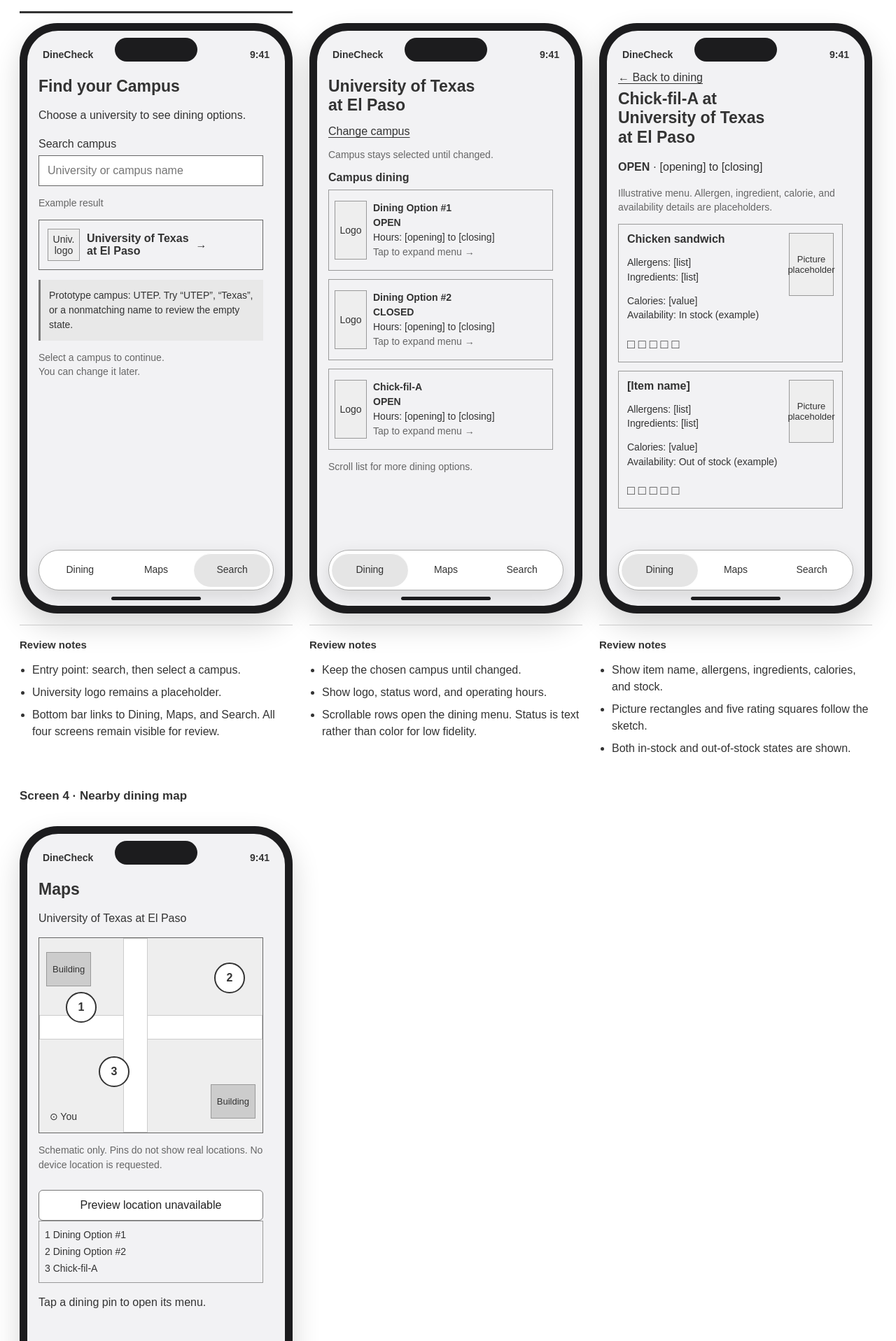
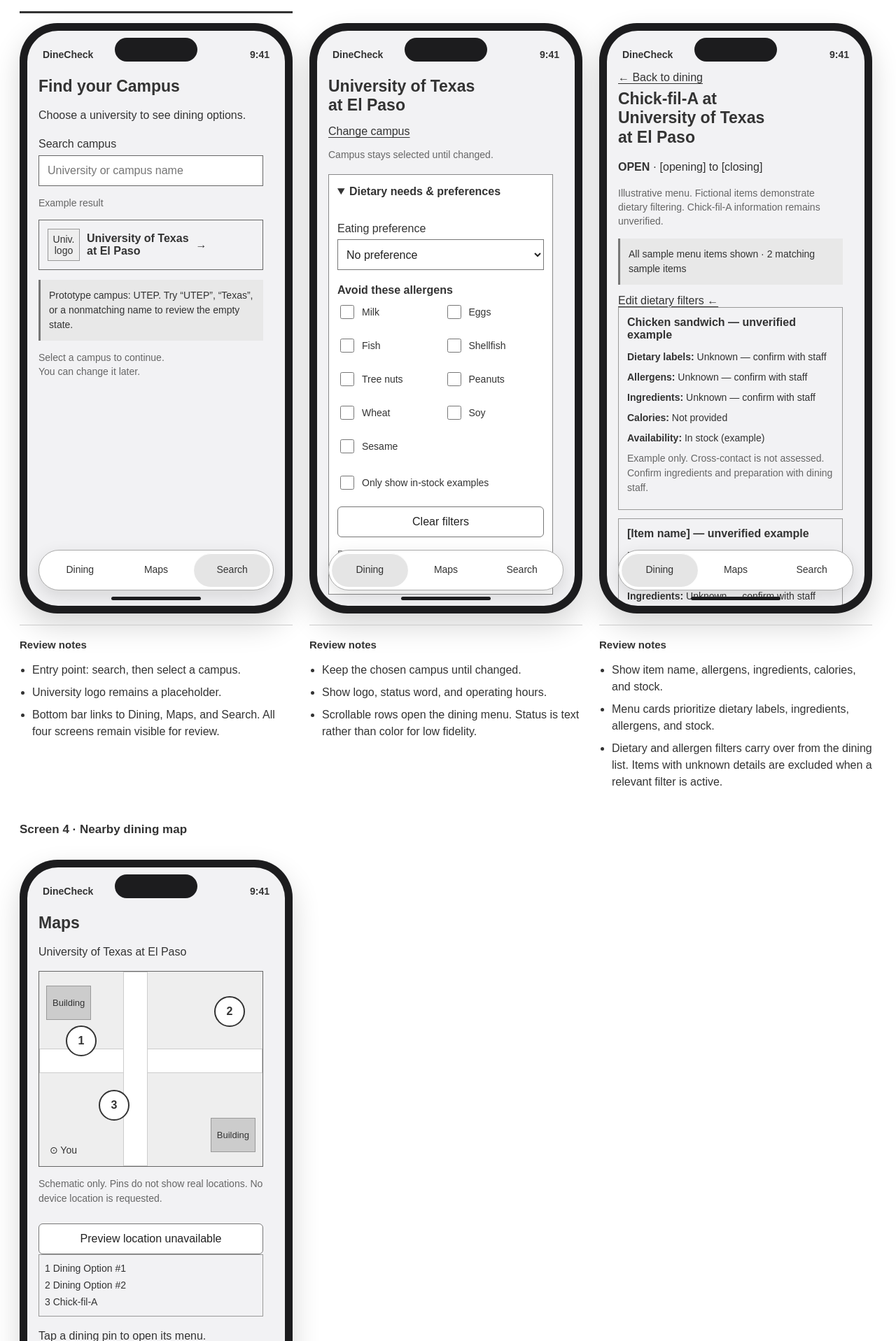
Before and after one commit to dlozan62/dlozan62.github.io, a Jekyll site: the page sprints/sprint-5/wireframe/index.html, which Jekyll copies as it is, in a window 1280 px wide. Shown: the part 326-2243 px from the top of the page at 70% size. Built offline with Jekyll 4.4.1, drawn with Linux system fonts in a browser that asks for light colours; some of the changed text lies outside the part shown.

Commit message:
Add student dietary preferences and allergen filters

```diff
--- /dev/null
+++ b/sprints/sprint-5/wireframe/dietary.js
@@ -0,0 +1,31 @@
+'use strict';
+
+// Fictional examples demonstrate filtering; no real restaurant claims are made.
+const dietary = (() => {
+  const menus = {
+    venue1: [
+      { name: 'Example veggie bowl', diets: ['vegan', 'vegetarian', 'gluten-free'], allergens: [], ingredients: 'Rice, beans, vegetables (fictional recipe)', available: true },
+      { name: 'Example cheese wrap', diets: ['vegetarian'], allergens: ['milk', 'wheat'], ingredients: 'Tortilla, cheese, vegetables (fictional recipe)', available: false },
+      { name: 'Example sesame tofu bowl', diets: ['vegan', 'vegetarian'], allergens: ['soy', 'sesame', 'wheat'], ingredients: 'Tofu, sesame, wheat-containing sauce (fictional recipe)', available: true },
+    ],
+    venue2: [
+      { name: 'Example vegetable soup', diets: ['vegan', 'vegetarian', 'gluten-free'], allergens: [], ingredients: 'Vegetables, water, herbs (fictional recipe)', available: null },
+      { name: 'Example cafe special', diets: null, allergens: null, ingredients: 'Unknown — confirm with staff', available: null },
+    ],
+    venue3: [
+      { name: 'Chicken sandwich — unverified example', diets: null, allergens: null, ingredients: 'Unknown — confirm with staff', available: true },
+      { name: '[Item name] — unverified example', diets: null, allergens: null, ingredients: 'Unknown — confirm with staff', available: false },
+    ],
+  };
+
+  function matches(item, filters, venueOpen) {
+    if (filters.diet && (!item.diets || !item.diets.includes(filters.diet))) return false;
+    if (filters.avoid.length && (!item.allergens || filters.avoid.some(allergen => item.allergens.includes(allergen)))) return false;
+    if (filters.inStock && (!venueOpen || item.available !== true)) return false;
+    return true;
+  }
+
+  return { menus, matches };
+})();
+
+if (typeof module !== 'undefined' && module.exports) module.exports = dietary;
--- a/sprints/sprint-5/wireframe/index.html
+++ b/sprints/sprint-5/wireframe/index.html
@@ -120,9 +120,42 @@
               <p class="small">
                 Campus stays selected until changed.
               </p>
+              <details class="diet-panel" id="diet-preferences" open>
+                <summary>Dietary needs &amp; preferences</summary>
+                <form id="diet-form">
+                  <label for="diet-style">Eating preference</label>
+                  <select id="diet-style" name="diet">
+                    <option value="">No preference</option>
+                    <option value="vegetarian">Vegetarian</option>
+                    <option value="vegan">Vegan</option>
+                    <option value="gluten-free">Gluten-free</option>
+                    <option value="halal">Halal</option>
+                  </select>
+                  <fieldset>
+                    <legend>Avoid these allergens</legend>
+                    <div class="allergen-options">
+                      <label><input type="checkbox" name="avoid" value="milk">Milk</label>
+                      <label><input type="checkbox" name="avoid" value="eggs">Eggs</label>
+                      <label><input type="checkbox" name="avoid" value="fish">Fish</label>
+                      <label><input type="checkbox" name="avoid" value="shellfish">Shellfish</label>
+                      <label><input type="checkbox" name="avoid" value="tree-nuts">Tree nuts</label>
+                      <label><input type="checkbox" name="avoid" value="peanuts">Peanuts</label>
+                      <label><input type="checkbox" name="avoid" value="wheat">Wheat</label>
+                      <label><input type="checkbox" name="avoid" value="soy">Soy</label>
+                      <label><input type="checkbox" name="avoid" value="sesame">Sesame</label>
+                    </div>
+                  </fieldset>
+                  <label class="check-option"><input type="checkbox" id="in-stock-only">Only show in-stock examples</label>
+                  <button type="reset">Clear filters</button>
+                  <p class="small">Preferences apply to all sample menus during this visit. They are not saved or sent anywhere.</p>
+                </form>
+              </details>
+              <p id="diet-summary" class="example-note" role="status" aria-live="polite">All sample menu items shown.</p>
+              <p class="small">Menu matches use fictional example labels. Unknown dietary or allergen details are excluded when that filter is active. Confirm ingredients and cross-contact with dining staff.</p>
               <h4>
                 Campus dining
               </h4>
+              <p class="small">Matching menu items are counted below each venue. Venues stay visible even when no items match.</p>
               <div class="dining-list" tabindex="0" aria-label="Scrollable dining options">
                 <a class="dining" data-venue="venue1" href="#screen3">
                   <span class="logo">
@@ -139,7 +172,7 @@
                     <br>
                     Hours: [opening] to [closing]
                     <br>
-                    <small>
+                    <span class="match-count" data-match-count="venue1"></span><br><small>
                       Tap to expand menu →
                     </small>
                   </span>
@@ -159,7 +192,7 @@
                     <br>
                     Hours: [opening] to [closing]
                     <br>
-                    <small>
+                    <span class="match-count" data-match-count="venue2"></span><br><small>
                       Tap to expand menu →
                     </small>
                   </span>
@@ -179,7 +212,7 @@
                     <br>
                     Hours: [opening] to [closing]
                     <br>
-                    <small>
+                    <span class="match-count" data-match-count="venue3"></span><br><small>
                       Tap to expand menu →
                     </small>
                   </span>
@@ -235,8 +268,11 @@
               <p id="venue-status"><b>OPEN</b> · [opening] to [closing]</p>
               <p id="closed-note" class="example-note" hidden>This sample venue is closed. Menu items can be reviewed, but availability is unconfirmed.</p>
               <p class="small">
-                Illustrative menu. Allergen, ingredient, calorie, and availability details are placeholders.
+                Illustrative menu. Fictional items demonstrate dietary filtering. Chick-fil-A information remains unverified.
               </p>
+              <p id="menu-filter-note" class="example-note"></p>
+              <a href="#diet-preferences">Edit dietary filters ←</a>
+              <p id="menu-empty" role="status" hidden>No sample items match your filters. Change your preferences or choose another venue.</p>
               <div class="menu-list" tabindex="0" aria-label="Scrollable menu">
                 <article class="item">
                   <div>
@@ -303,10 +339,10 @@
                 Show item name, allergens, ingredients, calories, and stock.
               </li>
               <li>
-                Picture rectangles and five rating squares follow the sketch.
+                Menu cards prioritize dietary labels, ingredients, allergens, and stock.
               </li>
               <li>
-                Both in-stock and out-of-stock states are shown.
+                Dietary and allergen filters carry over from the dining list. Items with unknown details are excluded when a relevant filter is active.
               </li>
             </ul>
           </aside>
@@ -403,7 +439,7 @@
             Can you find a restaurant's hours and an item's availability?
           </li>
           <li>
-            Would you use the list or the map? What is missing or confusing?
+            Choose Vegan and avoid Milk. Can you find a matching item? Then try Halal and check the no-match state. Would you use the list or the map?
           </li>
         </ol>
         <p>
@@ -411,6 +447,7 @@
         </p>
       </section>
     </main>
+    <script src="dietary.js" defer></script>
     <script src="wireframe.js" defer></script>
   </body>
 </html>
--- a/sprints/sprint-5/wireframe/wireframe.css
+++ b/sprints/sprint-5/wireframe/wireframe.css
@@ -385,3 +385,20 @@ button:focus-visible {outline:3px solid #222;outline-offset:3px}
   .content {overflow:visible;flex:none}
   .board {flex:0 0 350px}
 }
+
+
+/* Student dietary preferences */
+.diet-panel {border:1px solid #888;padding:12px;margin:18px 0;background:#fff}
+.diet-panel summary {font-weight:bold;cursor:pointer;min-height:44px;display:list-item;line-height:1.5}
+.diet-panel select {width:100%;min-height:44px;font:inherit;padding:8px;background:white;color:#222;border:1px solid #777}
+.diet-panel label {margin:12px 0 6px}
+.diet-panel fieldset {border:0;padding:0;margin:20px 0 8px;min-width:0}
+.diet-panel legend {font-weight:bold;padding:0}
+.allergen-options {display:grid;grid-template-columns:repeat(2,minmax(0,1fr));gap:4px 10px}
+.allergen-options label,.diet-panel .check-option {display:flex;align-items:center;gap:8px;min-height:44px;font-size:14px;margin:0}
+.diet-panel input[type="checkbox"] {width:20px;height:20px;flex-shrink:0;accent-color:#333;padding:0}
+.diet-panel select:focus-visible,.diet-panel summary:focus-visible {outline:3px solid #222;outline-offset:3px}
+.match-count {font-weight:bold;display:inline-block;padding-top:6px}
+.diet-item {display:block}
+.diet-item h4 {margin:0 0 12px}
+.diet-item p {margin:8px 0;font-size:14px;line-height:1.5}
--- a/sprints/sprint-5/wireframe/wireframe.js
+++ b/sprints/sprint-5/wireframe/wireframe.js
@@ -14,20 +14,89 @@ const venues = {
   venue3: { name: 'Chick-fil-A', open: true, item: 'Chicken sandwich' },
 };
 
+let selectedVenue = 'venue3';
+const dietForm = document.querySelector('#diet-form');
+const dietStyle = document.querySelector('#diet-style');
+const stockOnly = document.querySelector('#in-stock-only');
+const allergenNames = { milk: 'Milk', eggs: 'Eggs', fish: 'Fish', shellfish: 'Shellfish', 'tree-nuts': 'Tree nuts', peanuts: 'Peanuts', wheat: 'Wheat', soy: 'Soy', sesame: 'Sesame' };
+
+function readFilters() {
+  return {
+    diet: dietStyle.value,
+    avoid: Array.from(dietForm.querySelectorAll('input[name="avoid"]:checked'), field => field.value),
+    inStock: stockOnly.checked,
+  };
+}
+
+function describeFilters(filters) {
+  const parts = [];
+  if (filters.diet) parts.push(dietStyle.selectedOptions[0].textContent);
+  if (filters.avoid.length) parts.push('Avoid: ' + filters.avoid.map(value => allergenNames[value]).join(', '));
+  if (filters.inStock) parts.push('In-stock examples only');
+  return parts.length ? parts.join(' · ') : 'All sample menu items shown';
+}
+
+function renderMenu(filters) {
+  const venue = venues[selectedVenue];
+  const menu = document.querySelector('.menu-list');
+  menu.replaceChildren();
+  const items = dietary.menus[selectedVenue].filter(item => dietary.matches(item, filters, venue.open));
+  document.querySelector('#menu-empty').hidden = items.length > 0;
+  document.querySelector('#menu-filter-note').textContent = `${describeFilters(filters)} · ${items.length} matching sample item${items.length === 1 ? '' : 's'}`;
+  items.forEach(item => {
+    const card = document.createElement('article');
+    card.className = 'item diet-item';
+    const heading = document.createElement('h4');
+    heading.textContent = item.name;
+    card.append(heading);
+    const details = [
+      ['Dietary labels', item.diets ? (item.diets.join(', ') || 'None listed') + ' (fictional example)' : 'Unknown — confirm with staff'],
+      ['Allergens', item.allergens ? (item.allergens.map(value => allergenNames[value]).join(', ') || 'None declared in this fictional recipe') : 'Unknown — confirm with staff'],
+      ['Ingredients', item.ingredients],
+      ['Calories', 'Not provided'],
+      ['Availability', !venue.open || item.available === null ? 'Unconfirmed — venue closed' : item.available ? 'In stock (example)' : 'Out of stock (example)'],
+    ];
+    details.forEach(([label, value]) => {
+      const line = document.createElement('p');
+      const title = document.createElement('strong');
+      title.textContent = label + ': ';
+      line.append(title, document.createTextNode(value));
+      card.append(line);
+    });
+    const note = document.createElement('p');
+    note.className = 'small';
+    note.textContent = 'Example only. Cross-contact is not assessed. Confirm ingredients and preparation with dining staff.';
+    card.append(note);
+    menu.append(card);
+  });
+}
+
+function refreshDietaryResults() {
+  const filters = readFilters();
+  document.querySelector('#diet-summary').textContent = describeFilters(filters);
+  document.querySelectorAll('[data-match-count]').forEach(count => {
+    const id = count.dataset.matchCount;
+    const number = dietary.menus[id].filter(item => dietary.matches(item, filters, venues[id].open)).length;
+    count.textContent = `${number} matching sample item${number === 1 ? '' : 's'}`;
+  });
+  renderMenu(filters);
+}
+
+dietForm.addEventListener('submit', event => event.preventDefault());
+dietForm.addEventListener('change', refreshDietaryResults);
+dietForm.addEventListener('reset', () => requestAnimationFrame(refreshDietaryResults));
+
 document.querySelectorAll('[data-venue]').forEach(link => {
   link.addEventListener('click', () => {
-    const venue = venues[link.dataset.venue];
+    selectedVenue = link.dataset.venue;
+    const venue = venues[selectedVenue];
     document.querySelector('#venue-title').textContent = `${venue.name} at University of Texas at El Paso`;
     document.querySelector('#venue-status').textContent = `${venue.open ? 'OPEN' : 'CLOSED'} · [opening] to [closing]`;
     document.querySelector('#closed-note').hidden = venue.open;
-    document.querySelector('#first-item-name').textContent = venue.item;
-    document.querySelectorAll('[data-stock]').forEach(stock => {
-      stock.textContent = venue.open
-        ? (stock.dataset.stock === 'available' ? 'In stock (example)' : 'Out of stock (example)')
-        : 'Unconfirmed — venue closed';
-    });
+    renderMenu(readFilters());
   });
 });
+refreshDietaryResults();
 
 const locationToggle = document.querySelector('#location-toggle');
 locationToggle.addEventListener('click', () => {
@@ -43,6 +112,7 @@ document.querySelectorAll('a[href^="#"]').forEach(link => {
   link.addEventListener('click', () => {
     const target = document.querySelector(link.getAttribute('href'));
     if (!target) return;
+    if (target.tagName === 'DETAILS') target.open = true;
     const heading = target.querySelector('h2') || target;
     heading.setAttribute('tabindex', '-1');
     heading.focus({ preventScroll: true });
```
Also changed, not shown: sprint-5.html (+5 -2 lines).
